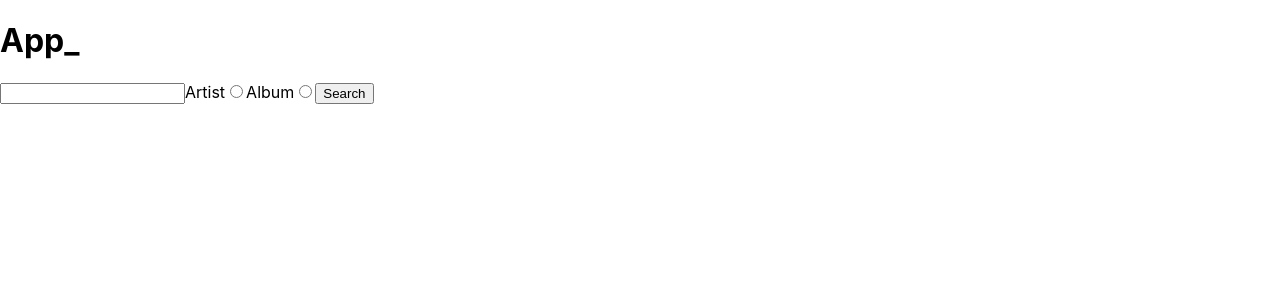
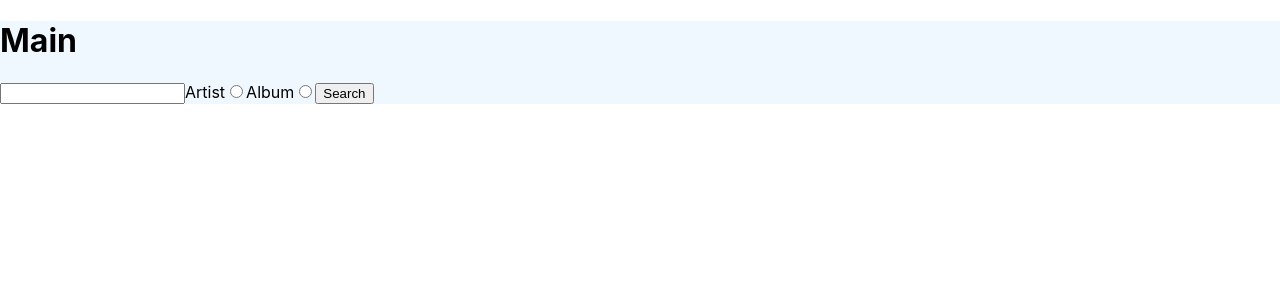
Before and after one commit to leo606/MusicBucket, a React (Create React App) app: page / in a window 1280 px wide. Shown: the top 300 px of the page. Built offline with nearby package versions, Linux system fonts and the light colour scheme.

Commit message:
create main pages e add styled components

```diff
--- a/package.json
+++ b/package.json
@@ -14,6 +14,7 @@
     "react-scripts": "4.0.3",
     "redux": "^4.1.1",
     "redux-thunk": "^2.3.0",
+    "styled-components": "^5.3.3",
     "web-vitals": "^2.1.1"
   },
   "scripts": {
@@ -44,5 +45,8 @@
     "eslint-config-airbnb": "^18.2.1",
     "eslint-plugin-react": "^7.26.1",
     "redux-devtools-extension": "^2.13.9"
+  },
+  "resolutions": {
+    "styled-components": "^5"
   }
 }
--- a/src/App.jsx
+++ b/src/App.jsx
@@ -1,24 +1,11 @@
-import React, { useEffect } from 'react';
-import { useSelector, useDispatch } from 'react-redux';
-import { SearchForm, SearchList } from './components';
-import { fetchSearch } from './redux/actions';
+import React from 'react';
+import { Route, Switch } from 'react-router-dom';
+import Main from './pages/Main/Main';
 
 export default function App() {
-  const query = useSelector((store) => store.searchQuery);
-  const dispatch = useDispatch();
-
-  useEffect(() => {
-    if (query.text) {
-      const queryText = query.text.split(' ').join('%20');
-      dispatch(fetchSearch(queryText, query.entitie));
-    }
-  }, [query]);
-
   return (
-    <>
-      <h1>App_</h1>
-      <SearchForm />
-      {query.text && <SearchList />}
-    </>
+    <Switch>
+      <Route exact path="/" component={Main} />
+    </Switch>
   );
 }
--- a/src/index.jsx
+++ b/src/index.jsx
@@ -2,7 +2,7 @@ import React from 'react';
 import ReactDOM from 'react-dom';
 import './index.css';
 import { Provider } from 'react-redux';
-import { BrowserRouter, Route, Switch } from 'react-router-dom';
+import { BrowserRouter } from 'react-router-dom';
 import App from './App';
 import reportWebVitals from './reportWebVitals';
 import store from './redux/store';
@@ -10,9 +10,7 @@ import store from './redux/store';
 ReactDOM.render(
   <Provider store={store}>
     <BrowserRouter>
-      <Switch>
-        <Route exact path="/" component={App} />
-      </Switch>
+      <App />
     </BrowserRouter>
   </Provider>,
   document.getElementById('root'),
--- /dev/null
+++ b/src/pages/Main/Main.jsx
@@ -0,0 +1,25 @@
+import React, { useEffect } from 'react';
+import { useSelector, useDispatch } from 'react-redux';
+import { SearchForm, SearchList } from '../../components';
+import { fetchSearch } from '../../redux/actions';
+import StyledMain from './Main.styled';
+
+export default function Main() {
+  const query = useSelector((store) => store.searchQuery);
+  const dispatch = useDispatch();
+
+  useEffect(() => {
+    if (query.text) {
+      const queryText = query.text.split(' ').join('%20');
+      dispatch(fetchSearch(queryText, query.entitie));
+    }
+  }, [query]);
+
+  return (
+    <StyledMain>
+      <h1>Main</h1>
+      <SearchForm />
+      {query.text && <SearchList />}
+    </StyledMain>
+  );
+}
--- /dev/null
+++ b/src/pages/Main/Main.styled.jsx
@@ -0,0 +1,7 @@
+import styled from 'styled-components';
+
+const StyledMain = styled.main`
+  background-color: aliceblue;
+`;
+
+export default StyledMain;
```
Also changed, not shown: 1 other file (tests, documents, lock files or other folders).
